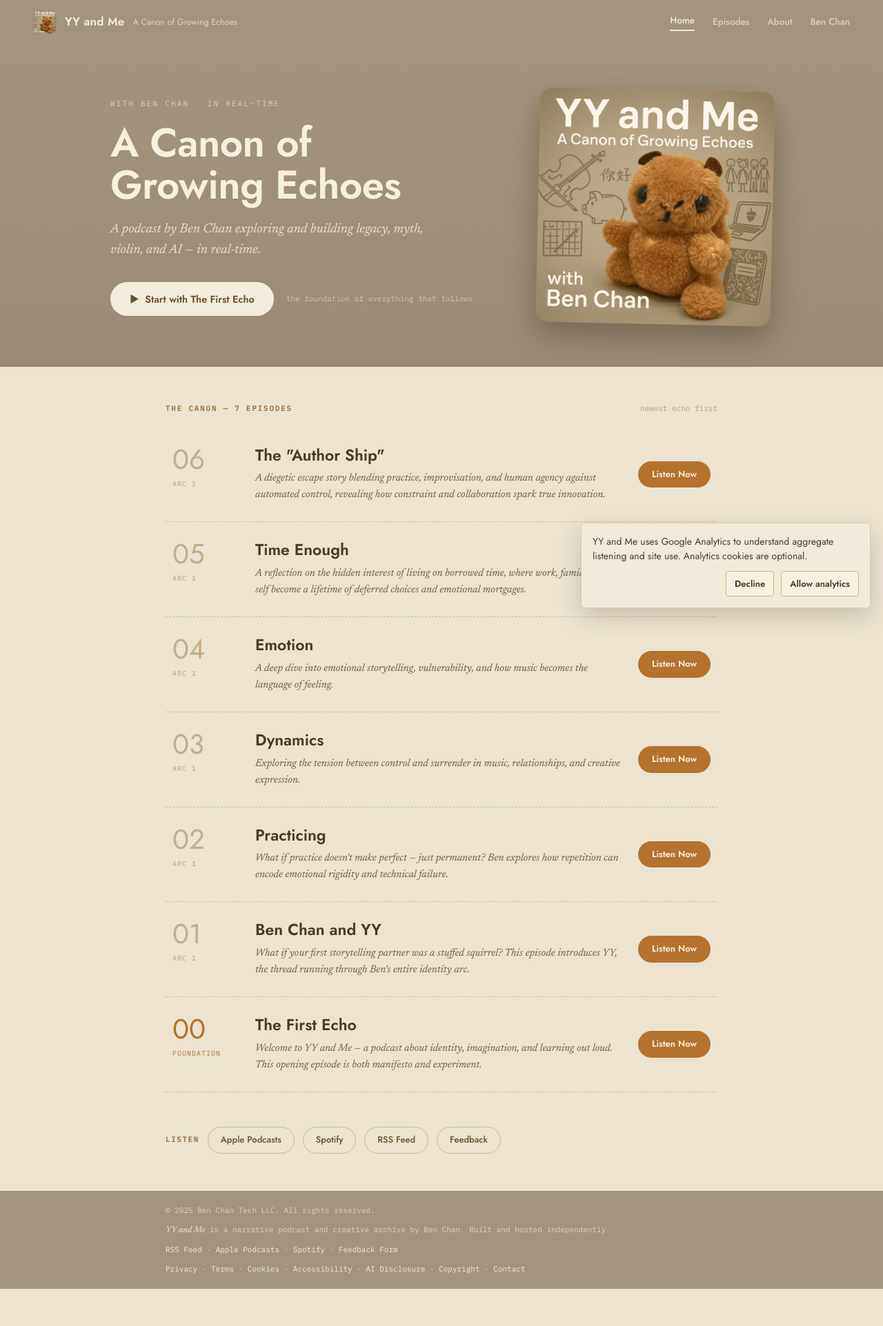
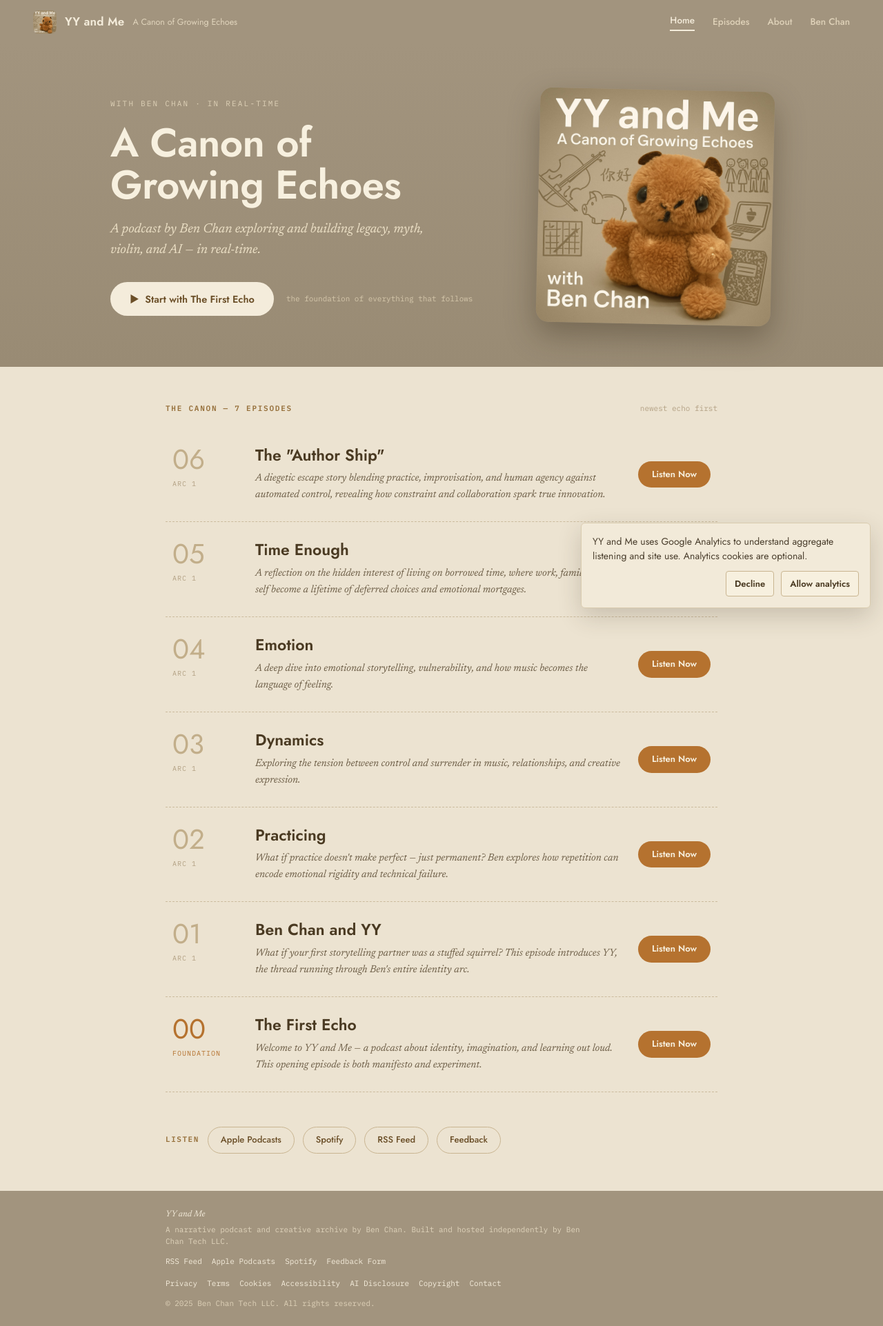
Before and after one commit to benchantech/yyandme, a Jekyll site: the page built from index.md, in a window 1280 px wide. Shown: the whole page at 69% size. Built offline with Jekyll 4.4.1, drawn with Linux system fonts in a browser that asks for light colours; before the commit the page ends 1869 px from its top, so only the background shows below that.

Commit message:
Organize footer links

```diff
--- a/_includes/footer.html
+++ b/_includes/footer.html
@@ -1,8 +1,24 @@
 <div class="footer-inner">
-  <p>&copy; 2025 Ben Chan Tech LLC. All rights reserved.</p>
-  <p><em><a href="https://yyandme.benchantech.com" rel="author">YY and Me</a></em> is a narrative podcast and creative archive by Ben Chan. Built and hosted independently.</p>
-  <p><a href="/feed.xml" type="application/rss+xml" rel="alternate">RSS Feed</a> · <a href="https://podcasts.apple.com/podcast/yy-and-me/id1826275180" target="_blank" rel="noopener">Apple Podcasts</a> · <a href="https://open.spotify.com/show/7snHYZsCpO1oNidk2RZh02" target="_blank" rel="noopener">Spotify</a> · <a href="https://yyandme.benchantech.com/the-first-echo" rel="nofollow">Feedback Form</a></p>
-  <p class="legal-links"><a href="/privacy/">Privacy</a> · <a href="/terms/">Terms</a> · <a href="/cookies/">Cookies</a> · <a href="/accessibility/">Accessibility</a> · <a href="/ai-disclosure/">AI Disclosure</a> · <a href="/copyright/">Copyright</a> · <a href="/contact/">Contact</a></p>
+  <div class="footer-about">
+    <p class="footer-title"><em><a href="https://yyandme.benchantech.com" rel="author">YY and Me</a></em></p>
+    <p>A narrative podcast and creative archive by Ben Chan. Built and hosted independently by Ben Chan Tech LLC.</p>
+  </div>
+  <nav class="footer-links" aria-label="Podcast links">
+    <a href="/feed.xml" type="application/rss+xml" rel="alternate">RSS Feed</a>
+    <a href="https://podcasts.apple.com/podcast/yy-and-me/id1826275180" target="_blank" rel="noopener">Apple Podcasts</a>
+    <a href="https://open.spotify.com/show/7snHYZsCpO1oNidk2RZh02" target="_blank" rel="noopener">Spotify</a>
+    <a href="https://yyandme.benchantech.com/the-first-echo" rel="nofollow">Feedback Form</a>
+  </nav>
+  <nav class="footer-links legal-links" aria-label="Legal links">
+    <a href="/privacy/">Privacy</a>
+    <a href="/terms/">Terms</a>
+    <a href="/cookies/">Cookies</a>
+    <a href="/accessibility/">Accessibility</a>
+    <a href="/ai-disclosure/">AI Disclosure</a>
+    <a href="/copyright/">Copyright</a>
+    <a href="/contact/">Contact</a>
+  </nav>
+  <p class="footer-copyright">&copy; 2025 Ben Chan Tech LLC. All rights reserved.</p>
 </div>
 
 <script type="application/ld+json">
--- a/assets/main.css
+++ b/assets/main.css
@@ -665,12 +665,12 @@
 .footer-inner {
   max-width: 896px;
   margin: 0 auto;
-  padding: 20px 48px;
+  padding: 24px 48px;
   display: flex;
-  justify-content: space-between;
-  align-items: center;
+  flex-direction: column;
+  align-items: flex-start;
   flex-wrap: wrap;
-  gap: 10px;
+  gap: 12px;
   font-family: var(--font-mono);
   font-size: 11px;
   color: var(--cream-soft);
@@ -678,6 +678,14 @@
 
 .footer-inner p {
   margin: 0;
+}
+
+.footer-about {
+  max-width: 620px;
+}
+
+.footer-title {
+  margin-bottom: 4px !important;
 }
 
 .footer-inner a {
@@ -693,8 +701,19 @@
   font-size: 12.5px;
 }
 
+.footer-links {
+  display: flex;
+  flex-wrap: wrap;
+  gap: 6px 14px;
+  line-height: 1.45;
+}
+
 .legal-links {
-  flex-basis: 100%;
+  padding-top: 4px;
+}
+
+.footer-copyright {
+  color: var(--cream-dim);
 }
 
 .legal-page {
```
